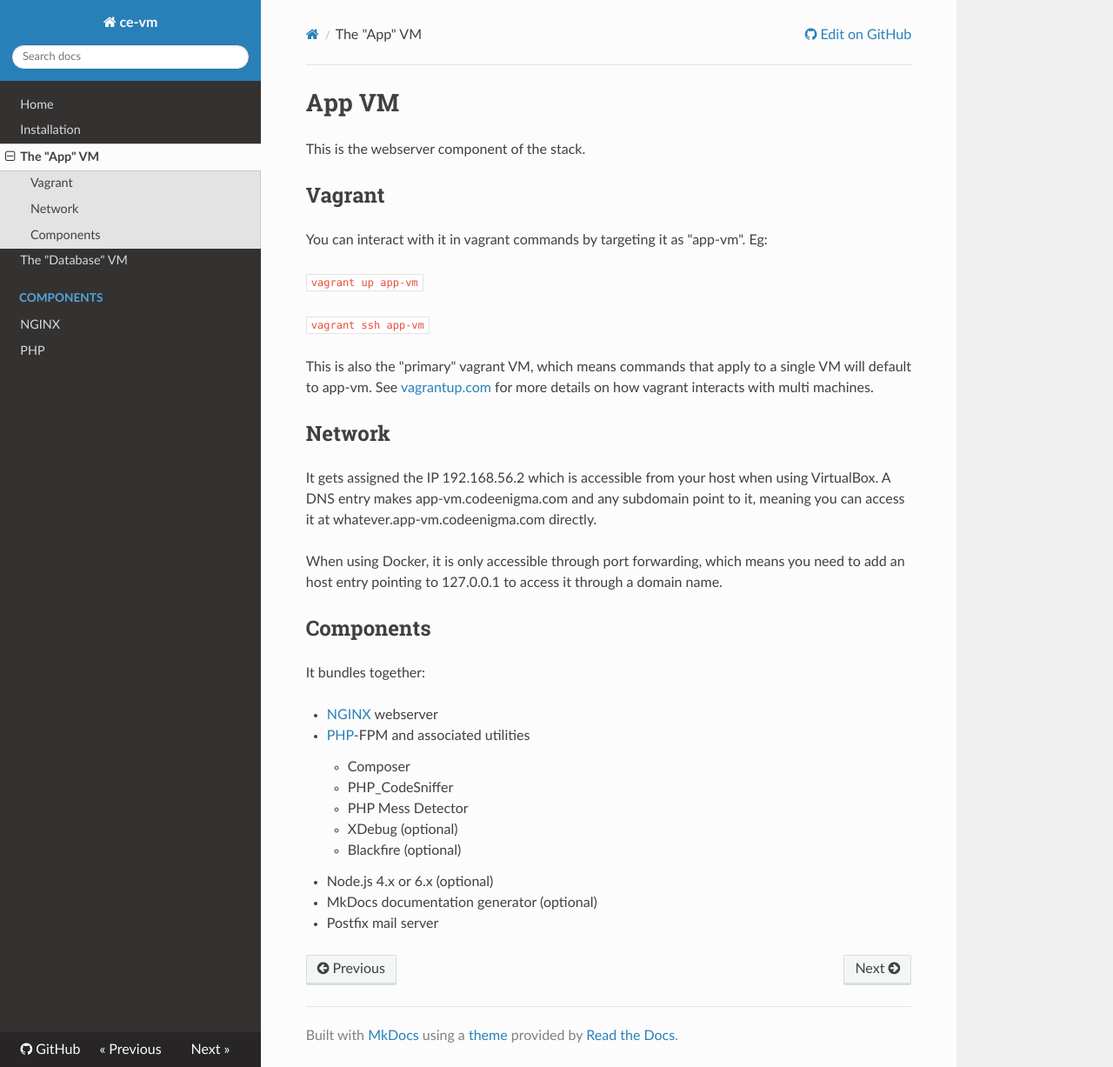
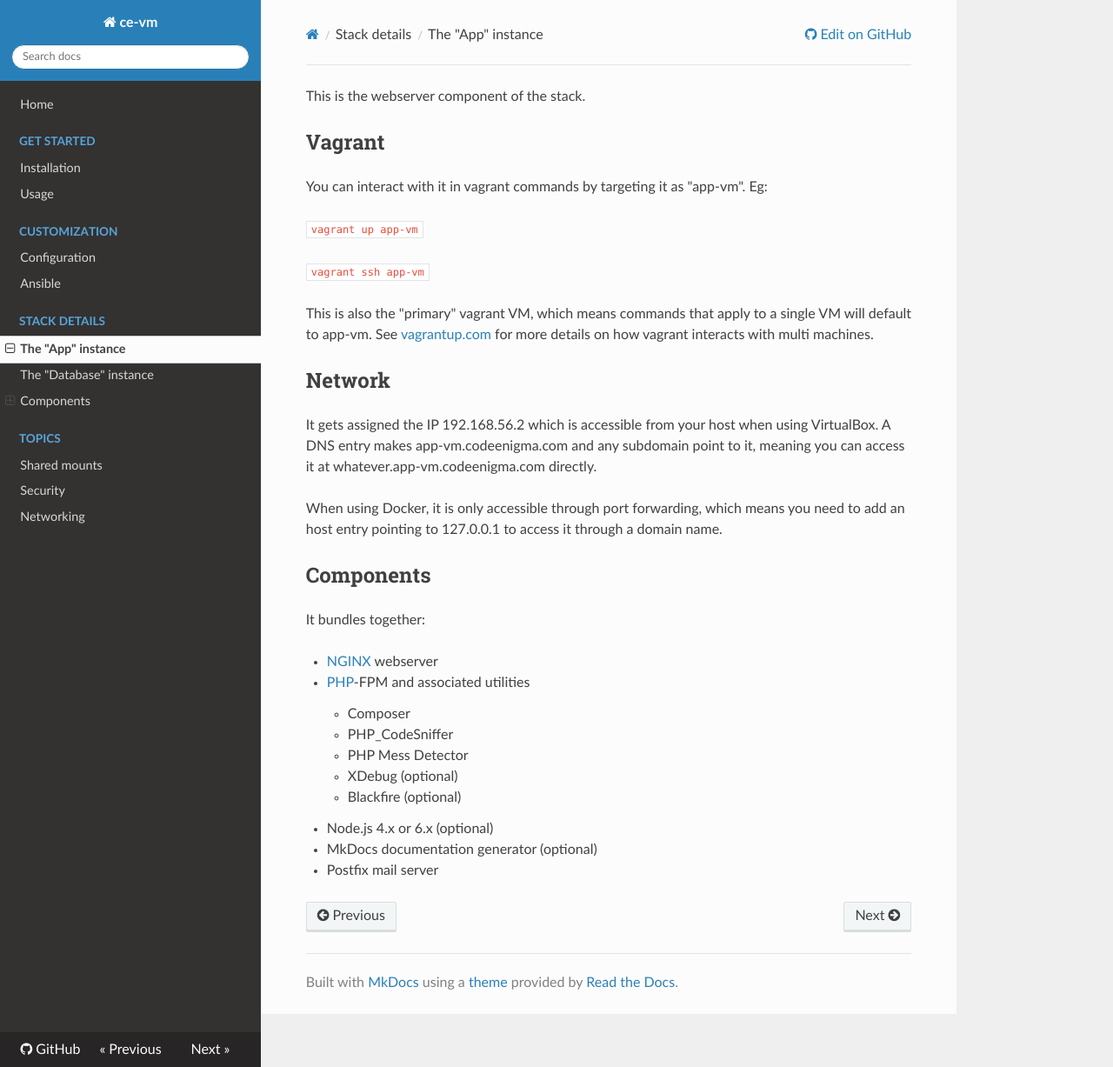
Before and after one commit to codeenigma/ce-vm, an MkDocs documentation site: the page built from docs/stack/app.md, in a window 1280 px wide and 1227 px high. Shown: the whole window at 87% size. Built offline with MkDocs 1.6.1, drawn with Linux system fonts in a browser that asks for light colours; nearby versions of some CDN libraries; old or Windows-style settings are respelled for this version of MkDocs.

Commit message:
Update doc, add placeholder pages

```diff
--- a/docs/app-vm/app-vm.md
+++ b/docs/stack/app.md
@@ -1,5 +1,3 @@
-#App VM
-
 This is the webserver component of the stack.
 
 ## Vagrant
@@ -23,8 +21,8 @@ When using Docker, it is only accessible through port forwarding, which means yo
 
 It bundles together:
 
-- [NGINX](../components/nginx.md) webserver
-- [PHP](../components/php.md)-FPM and associated utilities
+- [NGINX](components/nginx.md) webserver
+- [PHP](components/php.md)-FPM and associated utilities
     - Composer
     - PHP_CodeSniffer
     - PHP Mess Detector
--- a/mkdocs.yml
+++ b/mkdocs.yml
@@ -8,9 +8,19 @@ theme: readthedocs
 
 pages:
   - Home: index.md
-  - Installation: installation/install.md
-  - The "App" VM: app-vm/app-vm.md
-  - The "Database" VM: db-vm/db-vm.md
-  - Components:
-    - NGINX: components/nginx.md
-    - PHP: components/php.md
+  - Get started:
+    - Installation: get-started/install.md
+    - Usage: get-started/usage.md
+  - Customization:
+    - Configuration: config/config.md
+    - Ansible: config/ansible.md
+  - Stack details:
+    - The "App" instance: stack/app.md
+    - The "Database" instance: stack/db.md
+    - Components:
+      - NGINX: stack/components/nginx.md
+      - PHP: stack/components/php.md
+  - Topics:
+      - Shared mounts: topics/shared-mounts.md
+      - Security: topics/security.md
+      - Networking: topics/networking.md
```
Also changed, not shown: docs/config/ansible.md (added, +1 -0 lines), docs/config/config.md (added, +1 -0 lines), docs/get-started/usage.md (added, +35 -0 lines), docs/stack/db.md (renamed from docs/db-vm/db-vm.md, +0 -2 lines), docs/topics/networking.md (added, +1 -0 lines), docs/topics/provisioning.md (added, +1 -0 lines), docs/topics/security.md (added, +1 -0 lines), docs/topics/shared-mounts.md (added, +1 -0 lines), docs/get-started/install.md (renamed from docs/installation/install.md), docs/stack/components/nginx.md (renamed from docs/components/nginx.md), docs/stack/components/php.md (renamed from docs/components/php.md).
